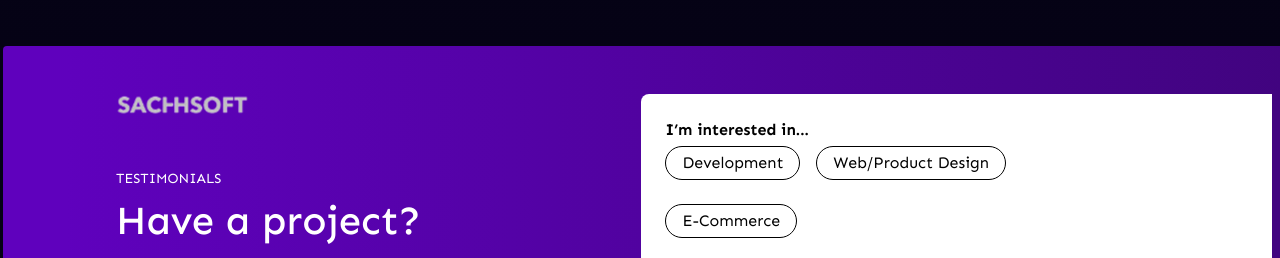
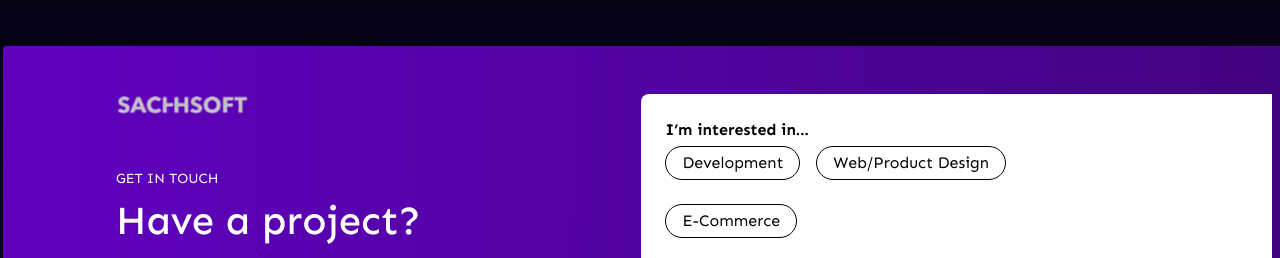
Before and after one commit to prem1601/aadhcode-assignment, a React (Vite) app: page / in a window 1280 px wide. Shown: the part 3887-4145 px from the top of the page. Built offline with nearby package versions, Linux system fonts and the light colour scheme.

Commit message:
Update Footer.jsx

```diff
--- a/src/components/Footer.jsx
+++ b/src/components/Footer.jsx
@@ -13,7 +13,7 @@ const Footer = () => {
                 <img src={Logo} alt="" className="" />
               </div>
               <div>
-                <p className="small mb-2">TESTIMONIALS</p>
+                <p className="small mb-2">GET IN TOUCH</p>
                 <h1>Have a project?</h1>
                 <h1>We would love to help</h1>
               </div>
```
